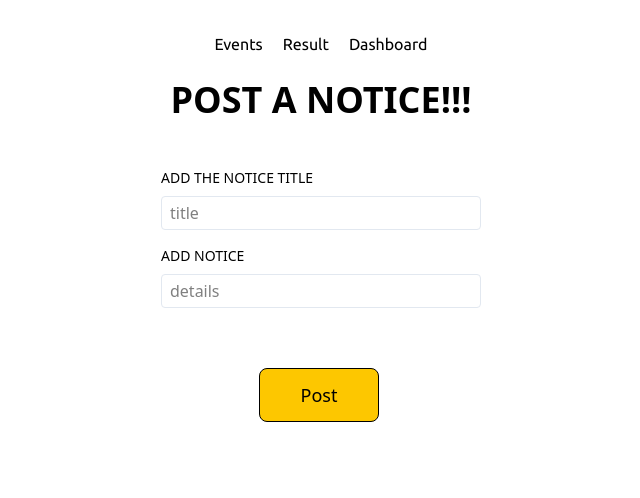
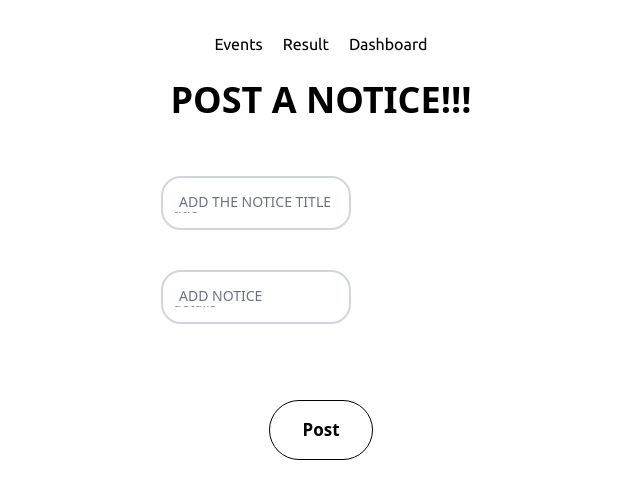
Before and after one commit to RahulSinghKathayat/EventsManager-frontend, a React (Vite) app: page /notice in a window 1280 px wide. Shown: the top 498 px of the page, without its empty margins (319-959 px from the left). Built offline with nearby package versions, Linux system fonts and the light colour scheme; a web font is replaced by a local one.

Commit message:
some ui added

```diff
--- a/src/components/Button.jsx
+++ b/src/components/Button.jsx
@@ -1,4 +1,8 @@
 import React from "react"
 export function Button({label, onClick}){
-    return <button onClick={onClick} type="button" className="w-30 text-black bg-yellow-400 hover:bg-white hover:text-yellow-400 border border-black font-medium rounded-lg text-lg px-3 py-3 me-1 mb-1">{label}</button>
+    return <button onClick={onClick} type="button" className="bg-white text-black rounded-full text-[17px] font-semibold px-8 py-4 border border-black shadow-none transition-all duration-300 ease-in-out hover:-translate-y-1 hover:-translate-x-0.5 hover:shadow-[2px_5px_0_0_rgba(0,0,0,1)] active:translate-y-0.5 active:translate-x-0.25 active:shadow-none">
+
+                    {label}
+
+            </button>
 }
--- a/src/components/Inputbox.jsx
+++ b/src/components/Inputbox.jsx
@@ -1,9 +1,18 @@
-import React from "react"
-export function InputBox({label, placeholder, onChange}){
-    return <div>
-        <div className="text-sm font-medium text-left py-2">
-            {label}
-        </div>
-            <input onChange={onChange} placeholder={placeholder} className="w-full px-2 py-1 border rounded border-slate-200"></input>
+import React from "react";
+
+export function InputBox({ label, placeholder, onChange }) {
+  return (
+    <div className="relative max-w-[190px] my-4 font-sans">
+      <input
+        type="text"
+        placeholder={placeholder}
+        onChange={onChange}
+        required
+        className="block w-full px-2.5 pb-2.5 pt-5 text-sm text-gray-900 bg-transparent border-2 border-gray-300 rounded-[20px] appearance-none focus:outline-none focus:ring-0 focus:border-indigo-400 peer"
+      />
+      <label className="absolute text-sm text-gray-500 duration-300 transform -translate-y-4 scale-75 top-4 z-10 origin-[0] left-2.5 peer-focus:text-indigo-400 peer-placeholder-shown:scale-100 peer-placeholder-shown:translate-y-0 peer-focus:scale-75 peer-focus:-translate-y-4 bg-white px-2">
+        {label}
+      </label>
     </div>
+  );
 }
--- a/src/pages/Events.jsx
+++ b/src/pages/Events.jsx
@@ -31,10 +31,10 @@ export const Events = () => {
         <div className="font-ubuntu w-full flex justify-center gap-10 items-center">
             <InputBox onChange={(e)=>{
                 setTitle(e.target.value)
-            }} label={"ADD THE EVENT TITLE"} placeholder={"event name"}></InputBox>
+            }} label={"Title"} placeholder={""}></InputBox>
             <InputBox onChange={(e) => {
                 setDescription(e.target.value)
-            }} label={"ADD EVENT'S DESCRIPTION"} placeholder={"event details"}></InputBox>
+            }} label={"Write"} placeholder={""}></InputBox>
         </div>
         </div>
 
```
